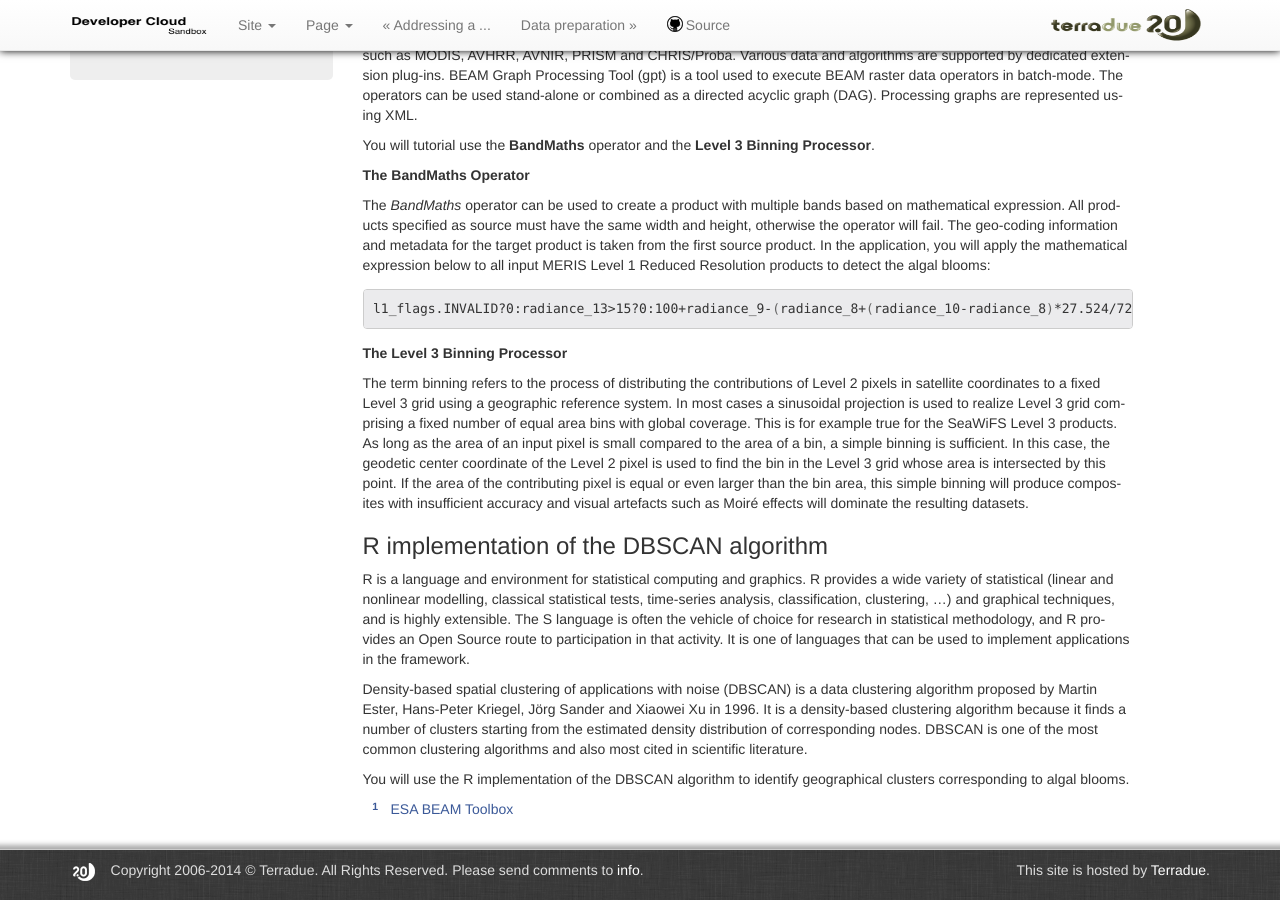
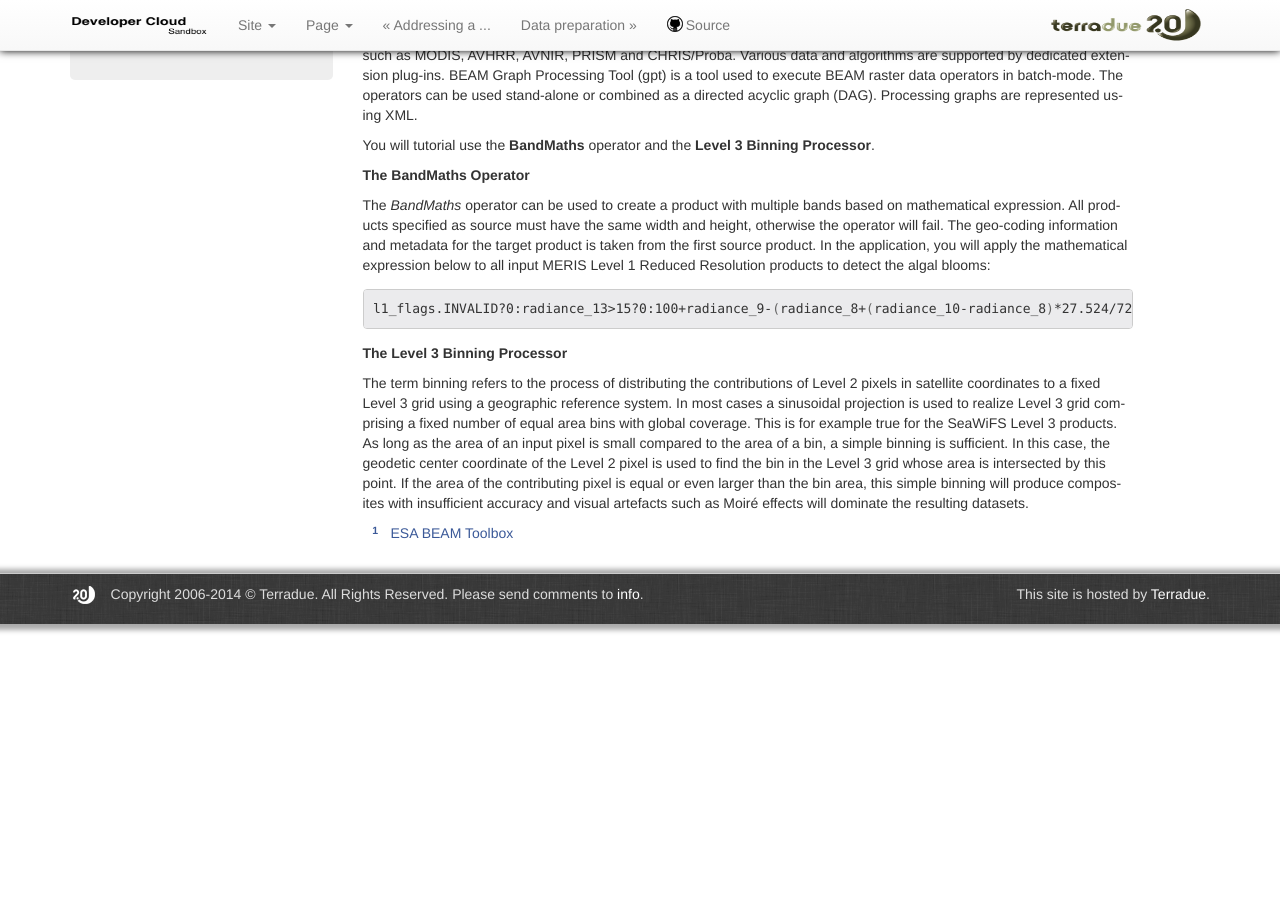
Before and after one commit to Terradue/doc-developer-sandbox, a Sphinx documentation site: the page built from source/field/ocean_color/lib_beam/rational.rst, in a window 1280 px wide and 900 px high, scrolled down 649 px. Built offline with Sphinx 7.4.7, drawn with Linux system fonts in a browser that asks for light colours; pages that are not in the unit, such as notebooks, are missing from menus.

Commit message:
Update rational.rst

```diff
--- a/source/field/ocean_color/lib_beam/rational.rst
+++ b/source/field/ocean_color/lib_beam/rational.rst
@@ -52,16 +52,4 @@ The term binning refers to the process of distributing the contributions of Leve
 As long as the area of an input pixel is small compared to the area of a bin, a simple binning is sufficient.
 In this case, the geodetic center coordinate of the Level 2 pixel is used to find the bin in the Level 3 grid whose area is intersected by this point. If the area of the contributing pixel is equal or even larger than the bin area, this simple binning will produce composites with insufficient accuracy and visual artefacts such as Moiré effects will dominate the resulting datasets.
 
-R implementation of the DBSCAN algorithm
-----------------------------------------
-
-R is a language and environment for statistical computing and graphics.
-R provides a wide variety of statistical (linear and nonlinear modelling, classical statistical tests, time-series analysis, classification, clustering, ...) and graphical techniques, and is highly extensible. The S language is often the vehicle of choice for research in statistical methodology, and R provides an Open Source route to participation in that activity.
-It is one of languages that can be used to implement applications in the framework.
-
-Density-based spatial clustering of applications with noise (DBSCAN) is a data clustering algorithm proposed by Martin Ester, Hans-Peter Kriegel, Jörg Sander and Xiaowei Xu in 1996.
-It is a density-based clustering algorithm because it finds a number of clusters starting from the estimated density distribution of corresponding nodes. DBSCAN is one of the most common clustering algorithms and also most cited in scientific literature.
-
-You will use the R implementation of the DBSCAN algorithm to identify geographical clusters corresponding to algal blooms.
-
 .. [#f1] `ESA BEAM Toolbox <http://www.brockmann-consult.de/cms/web/beam/>`_
```
